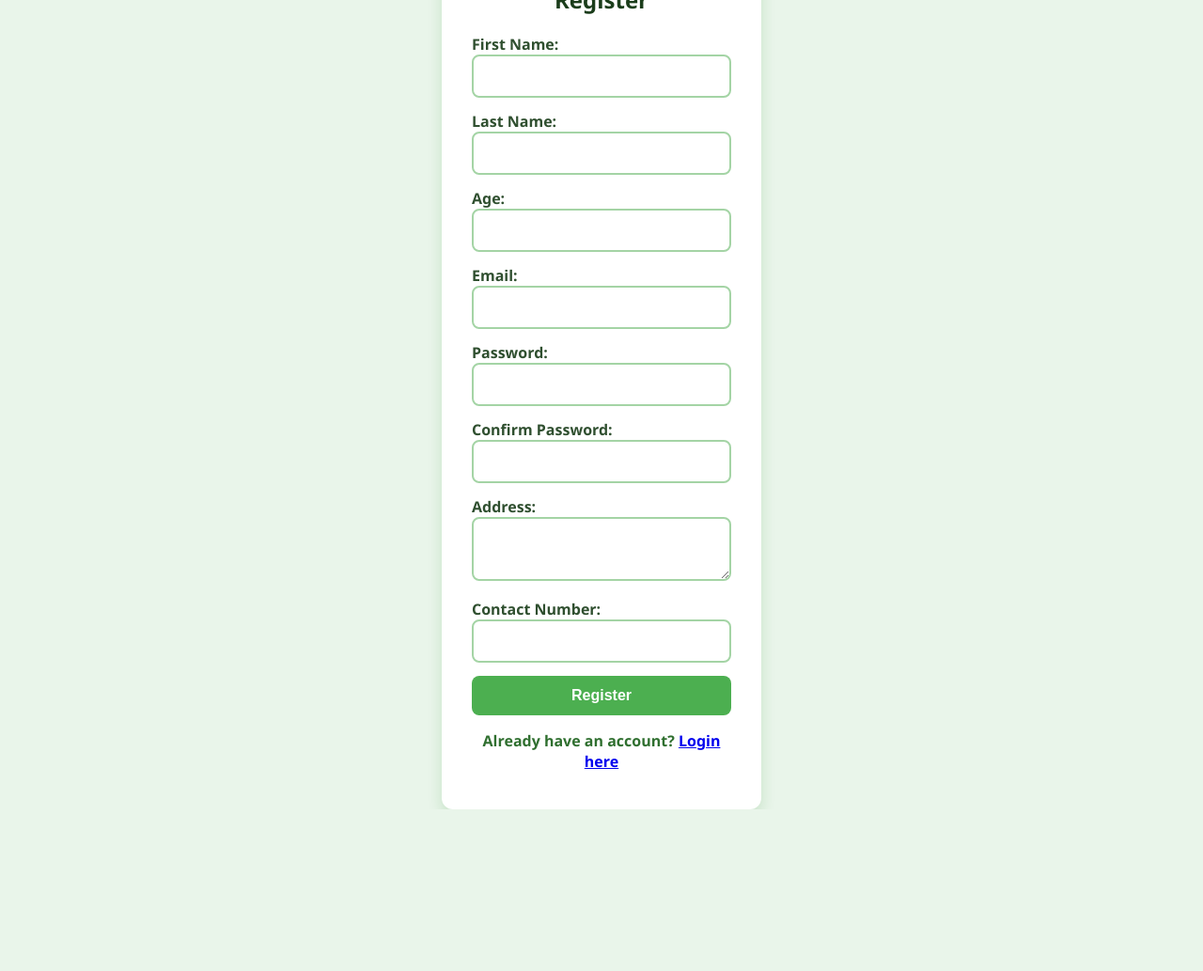
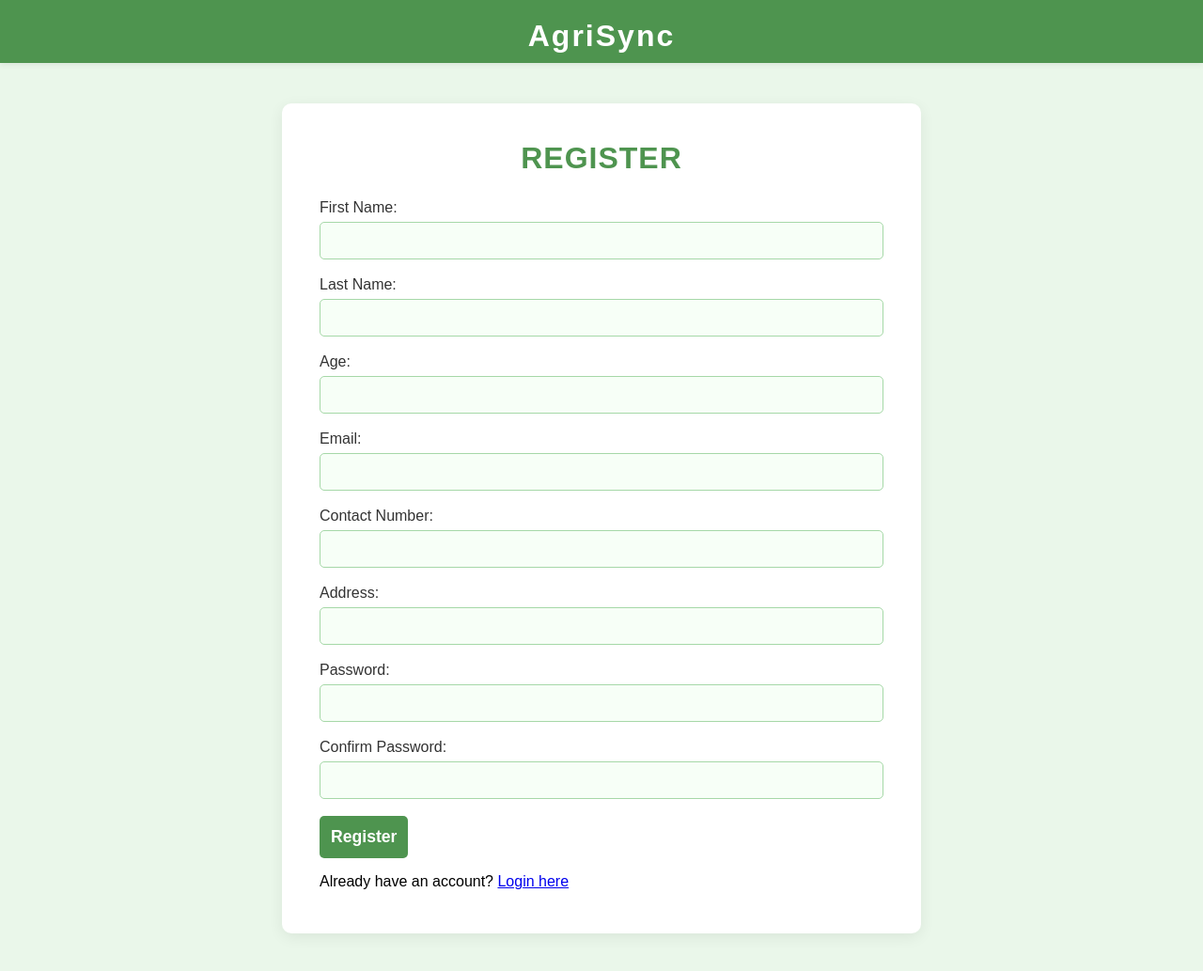
Before and after one commit to Sisyphus-dj/it38a-enter-dev, a PHP site: page /register.php in a window 1280 px wide. Shown: the whole page at 94% size. Before the commit the page ends 861 px from the top, so only its background shows below. Run offline with PHP 8.4, Linux system fonts and the light colour scheme.

```diff
--- a/register.php
+++ b/register.php
@@ -59,53 +59,124 @@ if ($_SERVER['REQUEST_METHOD'] === 'POST') {
 <html lang="en">
 <head>
   <meta charset="UTF-8">
-    <meta name="viewport" content="width=device-width, initial-scale=1.0">
-    <title>Register</title>
-    <link rel="stylesheet" href="styles.css">
+  <title>Register | AgriSync</title>
+  <style>
+    body {
+      margin: 0;
+      background: #eaf7ea;
+      font-family: Arial, sans-serif;
+      padding-top: 70px; /* Space for fixed header */
+    }
+    /* Fixed header */
+    .header {
+      position: fixed;
+      top: 0;
+      left: 0;
+      width: 100%;
+      background: #4e944f;
+      color: #fff;
+      text-align: center;
+      padding: 20px 0 10px 0;
+      font-size: 2rem;
+      font-weight: bold;
+      letter-spacing: 2px;
+      z-index: 1000;
+      box-shadow: 0 2px 6px rgba(0,0,0,0.07);
+    }
+    /* Center and widen the form */
+    .register-container {
+      max-width: 600px;
+      margin: 40px auto;
+      background: #fff;
+      border-radius: 10px;
+      box-shadow: 0 4px 16px rgba(0,0,0,0.07);
+      padding: 40px 40px 30px 40px;
+      display: flex;
+      flex-direction: column;
+      align-items: stretch;
+    }
+    .register-title {
+      font-size: 2rem;
+      font-weight: bold;
+      color: #4e944f;
+      text-align: center;
+      margin-bottom: 25px;
+      letter-spacing: 1px;
+    }
+    .register-form label {
+      display: block;
+      margin-bottom: 6px;
+      font-weight: 500;
+      color: #333;
+    }
+    .register-form input[type="text"],
+    .register-form input[type="email"],
+    .register-form input[type="password"],
+    .register-form input[type="number"] {
+      width: 100%;
+      padding: 10px;
+      margin-bottom: 18px;
+      border: 1px solid #a6d8a8;
+      border-radius: 5px;
+      font-size: 1rem;
+      box-sizing: border-box;
+      background: #f7fff7;
+    }
+    .register-form input[type="submit"] {
+      background: #4e944f;
+      color: #fff;
+      border: none;
+      padding: 12px;
+      border-radius: 5px;
+      font-size: 1.1rem;
+      font-weight: bold;
+      cursor: pointer;
+      transition: background 0.2s;
+    }
+    .register-form input[type="submit"]:hover {
+      background: #357a38;
+    }
+    @media (max-width: 700px) {
+      .register-container {
+        max-width: 95vw;
+        padding: 20px 5vw;
+      }
+    }
+  </style>
 </head>
 <body>
-    <div class="container">
-        <h2>Register</h2>
-        <?php if (!empty($error)): ?>
-            <div class="error-message"><?php echo htmlspecialchars($error); ?></div>
-        <?php endif; ?>
-        <?php if (!empty($success)): ?>
-            <div class="success-message"><?php echo htmlspecialchars($success); ?></div>
-        <?php endif; ?>
-        <form action="register.php" method="POST">
-            <div>
+  <div class="header">
+    AgriSync
+  </div>
+
+  <div class="register-container">
+    <div class="register-title">REGISTER</div>
+    <form class="register-form" method="post" action="register.php">
       <label for="first_name">First Name:</label>
-                <input type="text" id="first_name" name="first_name" required>
-            </div>
-            <div>
+      <input type="text" name="first_name" id="first_name" required>
+
       <label for="last_name">Last Name:</label>
-                <input type="text" id="last_name" name="last_name" required>
-            </div>
-            <div>
+      <input type="text" name="last_name" id="last_name" required>
+
       <label for="age">Age:</label>
-                <input type="number" id="age" name="age">
-            </div>
-            <div>
+      <input type="number" name="age" id="age" min="1" required>
+
       <label for="email">Email:</label>
-                <input type="email" id="email" name="email" required>
-            </div>
-            <div>
+      <input type="email" name="email" id="email" required>
+
+      <label for="contact_number">Contact Number:</label>
+      <input type="text" name="contact_number" id="contact_number" required>
+
+      <label for="address">Address:</label>
+      <input type="text" name="address" id="address" required>
+
       <label for="password">Password:</label>
-                <input type="password" id="password" name="password" required>
-            </div>
-            <div>
+      <input type="password" name="password" id="password" required>
+
       <label for="confirm_password">Confirm Password:</label>
-                <input type="password" id="confirm_password" name="confirm_password" required>
-            </div>
-            <div>
-                <label for="address">Address:</label>
-                <textarea id="address" name="address"></textarea>
-            </div>
-            <div>
-                <label for="contact_number">Contact Number:</label>
-                <input type="text" id="contact_number" name="contact_number">
-            </div>
-            <button type="submit" class="btn">Register</button>
+      <input type="password" name="confirm_password" id="confirm_password" required>
+
+      <input type="submit" value="Register">
     </form>
     <p class="toggle-link">
             Already have an account? <a href="login.php">Login here</a>
--- a/styles.css
+++ b/styles.css
@@ -1,24 +1,46 @@
+/* General Reset */
 * {
     box-sizing: border-box;
 }
+
 body {
     margin: 0;
     font-family: 'Segoe UI', Tahoma, Geneva, Verdana, sans-serif;
     background: #e9f5ea;
-    display: flex;
-    justify-content: center;
-    align-items: center;
-    height: 100vh;
     color: #2f4f2f;
 }
+
+/* Header for AgriSync */
+.header {
+    background-color: #4caf50; /* Green background */
+    color: white;
+    text-align: center;
+    padding: 20px;
+    font-size: 24px;
+    font-weight: bold;
+    box-shadow: 0 4px 8px rgba(0, 0, 0, 0.1);
+    width: 100%; /* Ensure the header spans the full width */
+    position: fixed; /* Fix the header at the top */
+    top: 0;
+    left: 0;
+    z-index: 1000; /* Ensure the header stays above other elements */
+}
+
+/* Spacer to push content below the fixed header */
+.header-spacer {
+    height: 80px; /* Same height as the header's padding */
+}
+
+/* Container for Registration Form */
 .container {
     background: white;
     border-radius: 12px;
     box-shadow: 0 8px 16px rgba(0, 128, 0, 0.15);
     padding: 24px 32px;
-    width: 340px;
-    max-width: 90vw;
-    min-height: 380px;
+    width: 80%; /* Expand horizontally */
+    max-width: 600px; /* Set a maximum width */
+    margin: 20px auto; /* Center the container horizontally */
+    box-sizing: border-box;
     display: flex;
     flex-direction: column;
     justify-content: center;
@@ -116,8 +138,7 @@
   }
  @media (max-width: 400px) {
     .container {
-      width: 90vw;
-      padding: 20px 24px;
-      min-height: auto;
+        width: 90%; /* Use 90% of the screen width */
+        padding: 20px; /* Adjust padding for smaller screens */
     }
 }
```
Also changed, not shown: script.js (deleted, +0 -144 lines), user_dashboard.css (added, +252 -0 lines), user_dashboard.php (+100 -7 lines). Lines whose indentation alone changed are shown as unchanged.
